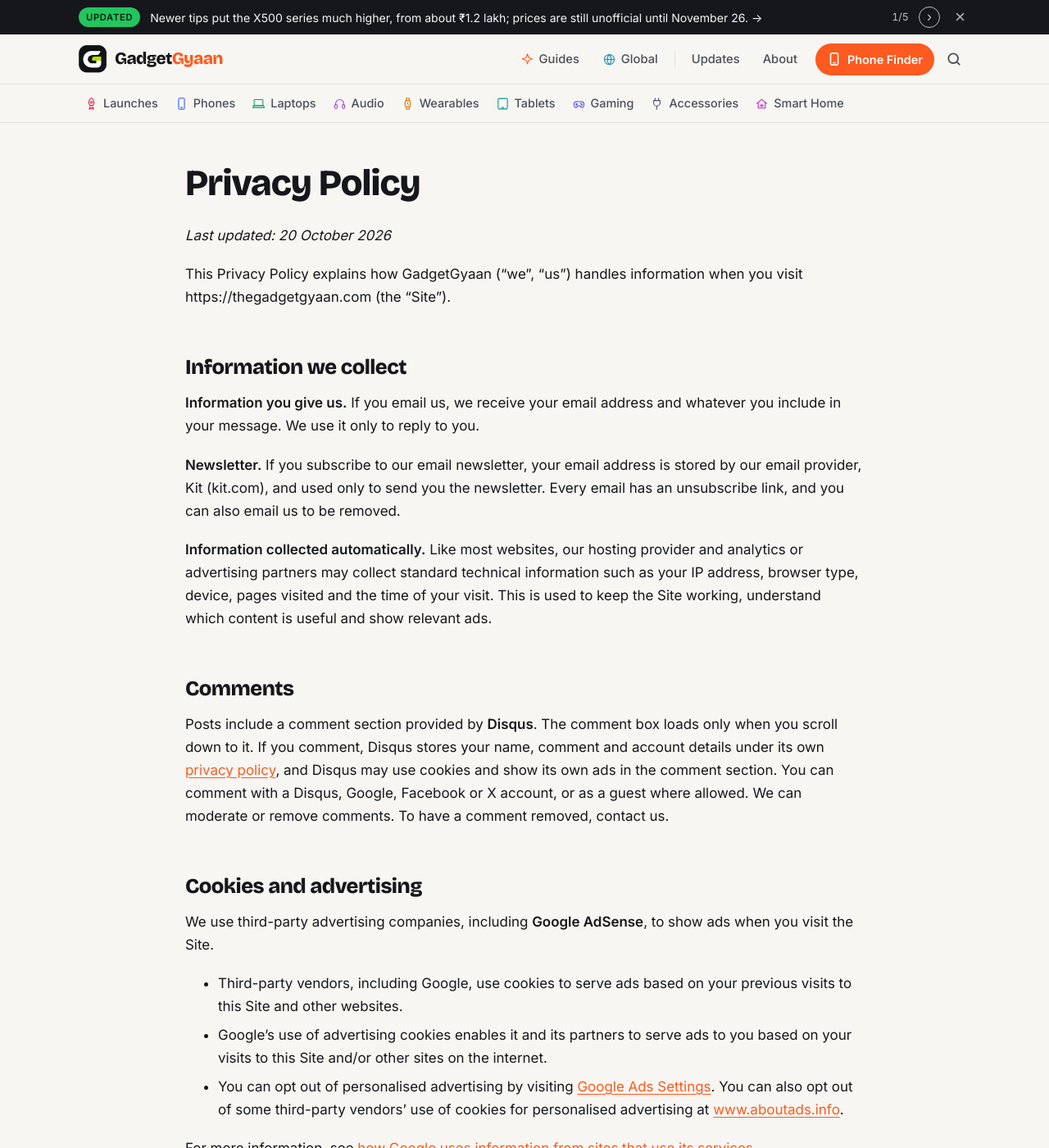
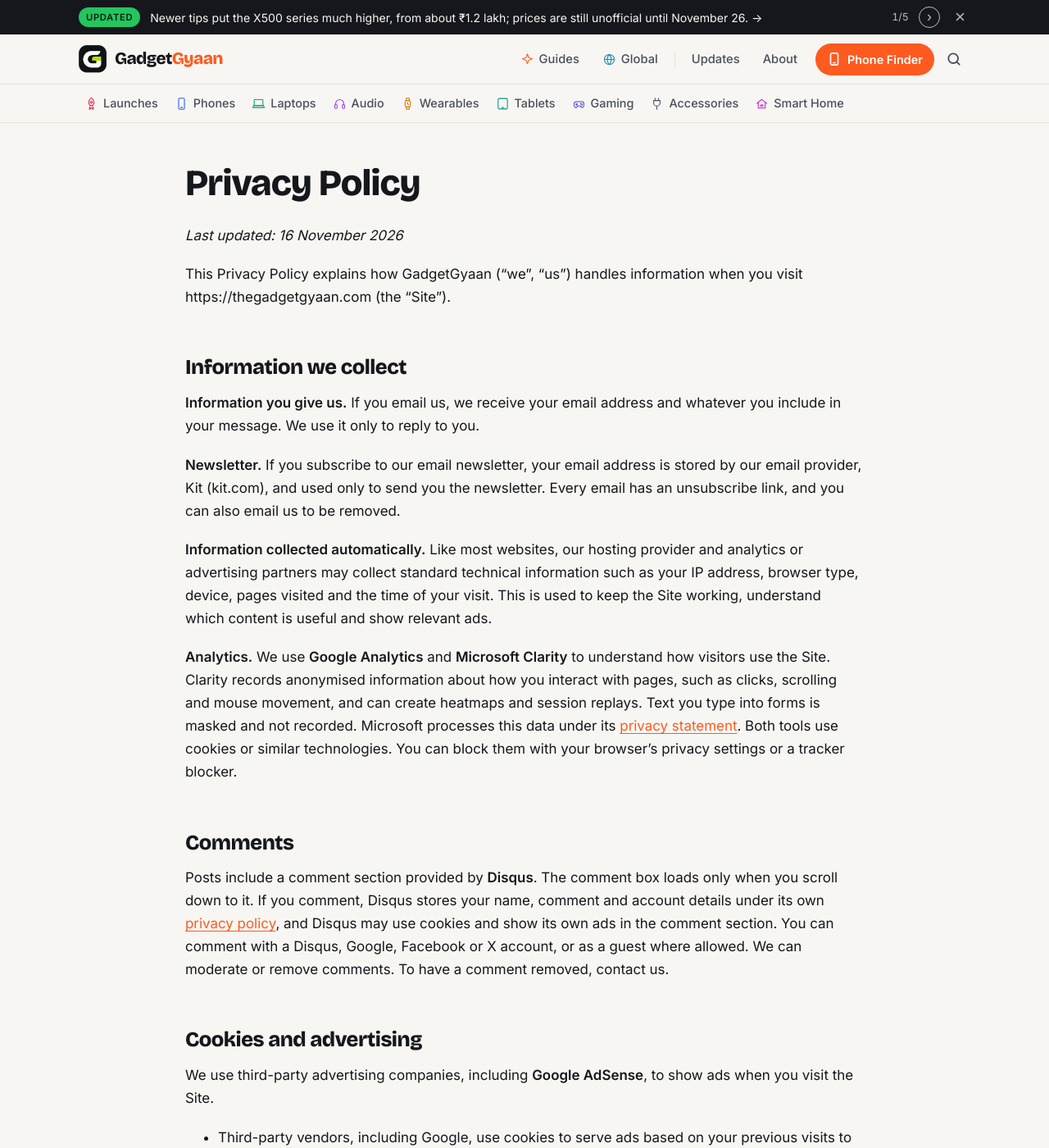
Before and after one commit to kiteksood167/kiteksood167.github.io, a Jekyll site: the page built from privacy-policy.md, in a window 1280 px wide and 1400 px high. Shown: the whole window at 82% size. Built offline with Jekyll 4.4.1, drawn with Linux system fonts in a browser that asks for light colours.

Commit message:
Add Microsoft Clarity (loads after page, respects notrack) and note it in privacy policy
Co-Authored-By: Claude Opus 5.5 <noreply@anthropic.com>
Claude-Session: https://claude.ai/code/session_01WQRPmSxMwztgHXfstCGpBN

```diff
--- a/_config.yml
+++ b/_config.yml
@@ -18,6 +18,7 @@ baseurl: ""                                      # leave empty if the repo is na
 contact_email: "kiteksood167@gmail.com"
 
 google_analytics: "G-PEV8WFHB1J"   # Google Analytics 4 Measurement ID
+clarity_id: "zek5152pkj"   # Microsoft Clarity project ID (heatmaps, session recordings)
 bing_verify: "0F440ED5B8C1B52C6C4652074FEC74F3"   # Bing Webmaster Tools meta tag
 pinterest_verify: "83598c6cf56d763fee229c1783e6fde7"              # <-- Pinterest "claim website" code (the content="..." value)
 disqus_shortname: "thegadgetgyaan"   # Disqus comments (loads when the reader scrolls to the comments)
--- a/_layouts/default.html
+++ b/_layouts/default.html
@@ -26,6 +26,22 @@
       if (document.readyState === 'complete') load(); else window.addEventListener('load', function () { setTimeout(load, 1); });
       gtag('js', new Date());
       gtag('config', '{{ site.google_analytics }}');
+    })();
+  </script>
+  {% endif %}
+  {% if site.clarity_id and site.clarity_id != "" %}
+  <script>
+    /* Microsoft Clarity: loads after the page, and respects the same ?notrack=1 owner opt-out. */
+    (function () {
+      try { if (localStorage.getItem('gg_notrack') === '1' || /[?&]notrack=1/.test(location.search)) return; } catch (e) {}
+      var load = function () {
+        (function(c,l,a,r,i,t,y){
+          c[a]=c[a]||function(){(c[a].q=c[a].q||[]).push(arguments)};
+          t=l.createElement(r);t.async=1;t.src="https://www.clarity.ms/tag/"+i+"?ref=bwt";
+          y=l.getElementsByTagName(r)[0];y.parentNode.insertBefore(t,y);
+        })(window, document, "clarity", "script", "{{ site.clarity_id }}");
+      };
+      if (document.readyState === 'complete') load(); else window.addEventListener('load', function () { setTimeout(load, 1); });
     })();
   </script>
   {% endif %}
--- a/privacy-policy.md
+++ b/privacy-policy.md
@@ -4,7 +4,7 @@ permalink: /privacy-policy/
 description: "How GadgetGyaan collects, uses and protects your information, including cookies, analytics, comments and affiliate links on our site."
 ---
 
-*Last updated: 20 October 2026*
+*Last updated: 16 November 2026*
 
 This Privacy Policy explains how {{ site.title }} ("we", "us") handles information when you visit {{ site.url }} (the "Site").
 
@@ -15,6 +15,8 @@ This Privacy Policy explains how {{ site.title }} ("we", "us") handles informati
 **Newsletter.** If you subscribe to our email newsletter, your email address is stored by our email provider, Kit (kit.com), and used only to send you the newsletter. Every email has an unsubscribe link, and you can also email us to be removed.
 
 **Information collected automatically.** Like most websites, our hosting provider and analytics or advertising partners may collect standard technical information such as your IP address, browser type, device, pages visited and the time of your visit. This is used to keep the Site working, understand which content is useful and show relevant ads.
+
+**Analytics.** We use **Google Analytics** and **Microsoft Clarity** to understand how visitors use the Site. Clarity records anonymised information about how you interact with pages, such as clicks, scrolling and mouse movement, and can create heatmaps and session replays. Text you type into forms is masked and not recorded. Microsoft processes this data under its [privacy statement](https://www.microsoft.com/privacy/privacystatement). Both tools use cookies or similar technologies. You can block them with your browser's privacy settings or a tracker blocker.
 
 ## Comments
 
```
